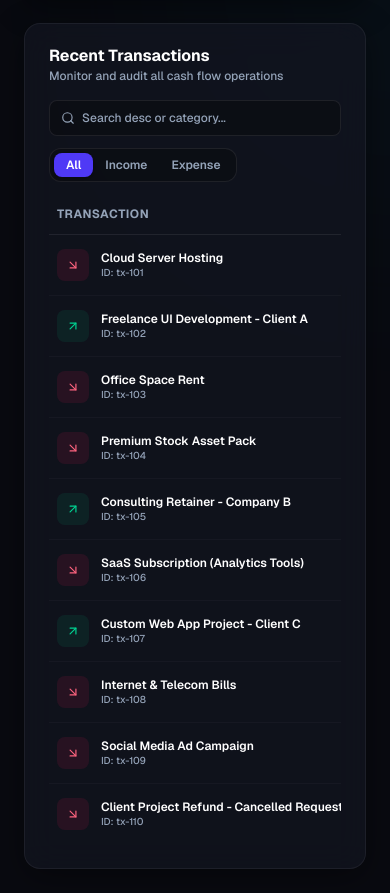
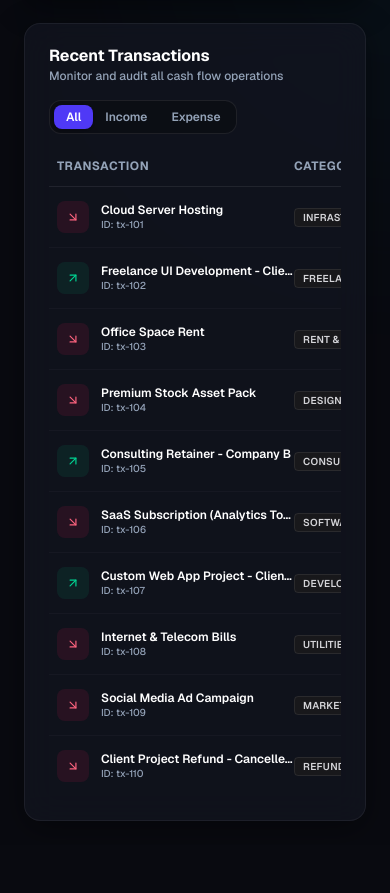
Before and after one commit to demmagence/kassa, a Next.js app: page / in a window 390 px wide. Shown: the part 1745-2638 px from the top of the page. After the commit the page ends 2590 px from the top, so only its background shows below. Built offline with nearby package versions, Linux system fonts and the light colour scheme; no server answers.

Commit message:
feat(ui): Polish Recent Transactions table layout and remove local search bar

```diff
--- a/components/dashboard/transaction-table.tsx
+++ b/components/dashboard/transaction-table.tsx
@@ -1,14 +1,66 @@
 "use client";
 
-import React, { useState } from "react";
+import React, { useState, useEffect } from "react";
 import { mockTransactions, Transaction } from "@/data/mock-data";
-import { ArrowUpRight, ArrowDownRight, Search, SlidersHorizontal, CheckCircle2, AlertCircle, Clock } from "lucide-react";
+import { ArrowUpRight, ArrowDownRight, Search, CheckCircle2, AlertCircle, Clock } from "lucide-react";
 
-export default function TransactionTable() {
+interface TransactionTableProps {
+  searchQuery?: string;
+  setSearchQuery?: (query: string) => void;
+  refreshKey?: number;
+}
+
+const formatTransactionId = (t: any) => {
+  if (t.reference) return t.reference;
+
+  const dbId = t.id || t._id || "";
+  // Check if it is a 24-character hexadecimal MongoDB ObjectId
+  if (/^[0-9a-fA-F]{24}$/.test(dbId)) {
+    const datePart = t.date ? t.date.split("T")[0].replace(/-/g, "") : "00000000";
+    const lastFour = dbId.slice(-4);
+    return `TX-${datePart}-${lastFour}`;
+  }
+  return dbId;
+};
+
+export default function TransactionTable({
+  searchQuery: propSearchQuery,
+  setSearchQuery: propSetSearchQuery,
+  refreshKey
+}: TransactionTableProps) {
   const [filterType, setFilterType] = useState<"all" | "income" | "expense">("all");
-  const [searchQuery, setSearchQuery] = useState("");
+  const [localSearchQuery, setLocalSearchQuery] = useState("");
+  const [transactions, setTransactions] = useState<Transaction[]>([]);
 
-  const filteredTransactions = mockTransactions.filter((tx) => {
+  const searchQuery = propSearchQuery !== undefined ? propSearchQuery : localSearchQuery;
+  const setSearchQuery = propSetSearchQuery !== undefined ? propSetSearchQuery : setLocalSearchQuery;
+
+  useEffect(() => {
+    async function fetchTransactions() {
+      try {
+        const res = await fetch("http://127.0.0.1:8000/api/transactions");
+        if (!res.ok) throw new Error("API error");
+        const data = await res.json();
+
+        const formatted = data.map((t: any) => ({
+          id: formatTransactionId(t),
+          date: t.date.split("T")[0],
+          description: t.description || "",
+          category: t.category,
+          type: t.type,
+          amount: t.amount,
+          status: "completed" as const,
+        }));
+
+        setTransactions(formatted);
+      } catch (err) {
+        setTransactions(mockTransactions);
+      }
+    }
+    fetchTransactions();
+  }, [refreshKey]);
+
+  const filteredTransactions = transactions.filter((tx) => {
     const matchesType = filterType === "all" || tx.type === filterType;
     const matchesSearch =
       tx.description.toLowerCase().includes(searchQuery.toLowerCase()) ||
@@ -57,18 +109,6 @@ export default function TransactionTable() {
 
         {/* Filter Controls */}
         <div className="flex flex-wrap items-center gap-3">
-          {/* Search Input for Mobile/Tablet */}
-          <div className="relative w-full sm:w-auto">
-            <Search className="absolute top-1/2 left-3 h-3.5 w-3.5 -translate-y-1/2 text-muted-foreground-custom" />
-            <input
-              type="text"
-              placeholder="Search desc or category..."
-              value={searchQuery}
-              onChange={(e) => setSearchQuery(e.target.value)}
-              className="h-9 w-full sm:w-48 rounded-lg border border-border-custom bg-zinc-950/40 pl-8 pr-3 text-xs font-medium text-white placeholder-muted-foreground-custom outline-none transition-all duration-200 focus:border-indigo-500 focus:w-60 focus:bg-zinc-900/60"
-            />
-          </div>
-
           {/* Type Filters */}
           <div className="flex rounded-xl bg-zinc-950/40 p-1 border border-border-custom">
             {(["all", "income", "expense"] as const).map((type) => (
@@ -90,14 +130,14 @@ export default function TransactionTable() {
 
       {/* Transaction Table */}
       <div className="flex-1 overflow-x-auto">
-        <table className="w-full text-left border-collapse min-w-[700px]">
+        <table className="w-full text-left border-collapse min-w-[700px] table-fixed">
           <thead>
             <tr className="border-b border-border-custom text-xs font-bold uppercase tracking-wider text-muted-foreground-custom">
-              <th className="pb-3 pl-2">Transaction</th>
-              <th className="pb-3">Category</th>
-              <th className="pb-3">Date</th>
-              <th className="pb-3">Amount</th>
-              <th className="pb-3 pr-2">Status</th>
+              <th className="pb-3 pl-2 w-[35%]">Transaction</th>
+              <th className="pb-3 w-[20%]">Category</th>
+              <th className="pb-3 w-[15%]">Date</th>
+              <th className="pb-3 w-[15%]">Amount</th>
+              <th className="pb-3 pr-2 w-[15%]">Status</th>
             </tr>
           </thead>
           <tbody className="divide-y divide-border-custom/40">
@@ -108,9 +148,10 @@ export default function TransactionTable() {
                   className="text-xs group hover:bg-white/[0.01] transition-colors"
                 >
                   {/* Name & Type */}
-                  <td className="py-3.5 pl-2 flex items-center gap-3">
+                  <td className="py-3.5 pl-2">
+                    <div className="flex items-center gap-3">
                       <div
-                      className={`flex h-8 w-8 items-center justify-center rounded-lg ${
+                        className={`flex h-8 w-8 items-center justify-center rounded-lg flex-shrink-0 ${
                           tx.type === "income"
                             ? "bg-emerald-500/10 text-emerald-400"
                             : "bg-rose-500/10 text-rose-400"
@@ -122,13 +163,14 @@ export default function TransactionTable() {
                           <ArrowDownRight size={14} />
                         )}
                       </div>
-                    <div>
-                      <p className="font-semibold text-white group-hover:text-indigo-400 transition-colors">
+                      <div className="min-w-0">
+                        <p className="font-semibold text-white group-hover:text-indigo-400 transition-colors truncate">
                           {tx.description}
                         </p>
-                      <p className="text-[10px] text-muted-foreground-custom font-medium">
+                        <p className="text-[10px] text-muted-foreground-custom font-medium truncate">
                           ID: {tx.id}
                         </p>
+                      </div>
                     </div>
                   </td>
 
```
Lines whose indentation alone changed are shown as unchanged.
